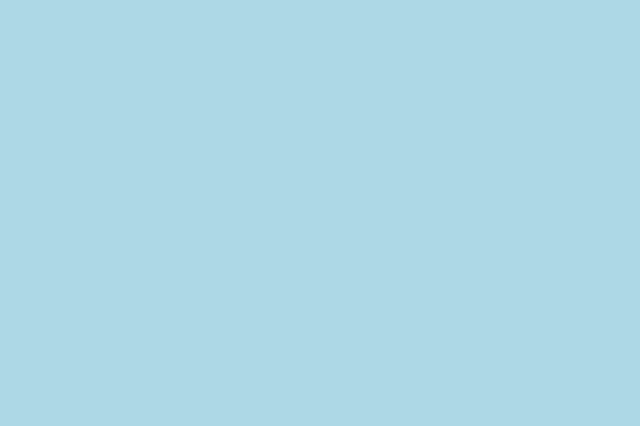
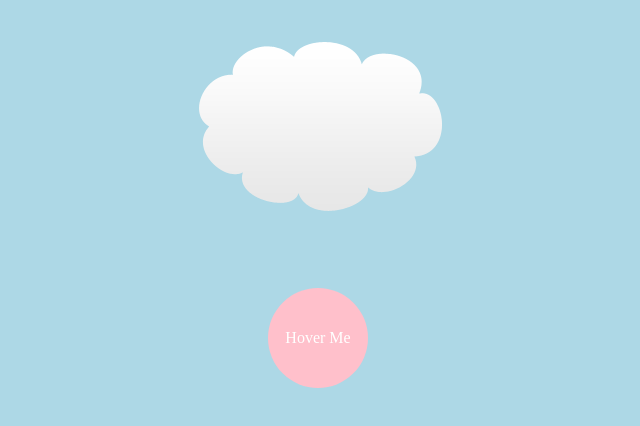
Before and after one commit to slcittu/css-animations_Tutorial, a plain HTML site: page index.html in a window 1280 px wide. Shown: the whole page, without its empty margins (322-962 px from the left). Drawn offline with Linux system fonts and the light colour scheme.

Commit message:
Transitions applied

```diff
--- a/index.html
+++ b/index.html
@@ -5,6 +5,7 @@
 </head>
 <body>
   <div class="wrapper">
-
+      <img src="mario-examples/img/cloud.png">
+      <div class="circle">Hover Me</div>
   </div>
 </body>
--- a/style.css
+++ b/style.css
@@ -7,10 +7,19 @@ body{
   padding: 20px;
   box-sizing: border-box;
 }
+.circle{
+  width: 100px;
+  padding: 50px 0px;
+  line-height: 0;
+  margin: 60px auto;
+  background: pink;
+  color: white;
+  border-radius: 50px;
+  cursor: pointer;
+  transition: background 1s, transform 1s 1s ease-in;
+}
 
-img{
-  transform: translateX(200px);
-  transform: scale(1);
-  transform: rotateZ(30deg);
-  //transform: rotateZ(30deg) translatd(200px, 200px);
+.circle:hover{
+  background: salmon;
+  transform: rotate(360deg);
 }
```
